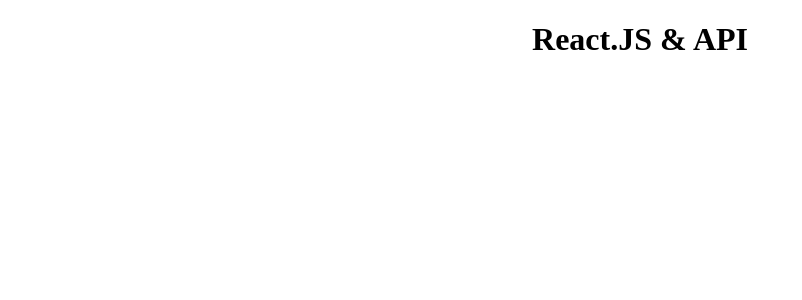
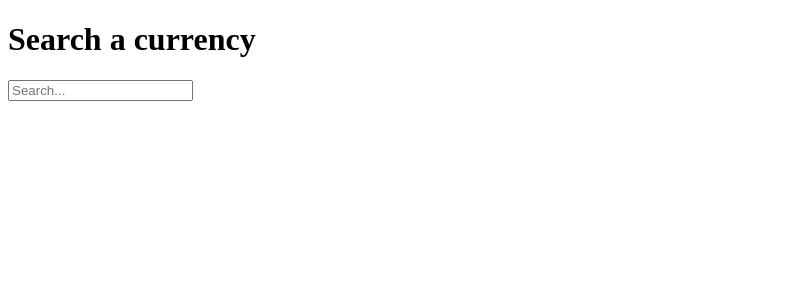
Before and after one commit to NirajanMahara/cryptocurrency-finance-tracker, a React (Create React App) app: page / in a window 1280 px wide. Shown: the top 300 px of the page, without its empty margins (0-802 px from the left). Built offline with nearby package versions, Linux system fonts and the light colour scheme; no server answers; the HTML template or start-up script is replaced by a standard one.

Commit message:
JSX (JavaScript XML) in App.js

```diff
--- a/src/App.js
+++ b/src/App.js
@@ -17,8 +17,13 @@
   }, []);
 
   return (
-    <div className='App'>
-      <h1>React.JS & API</h1>
+    <div className='coin-app'>
+      <div className='coin-search'>
+        <h1 className='coin-text'>Search a currency</h1>
+        <form>
+          <input type='text' placeholder='Search...' className='coin-input' />
+        </form>
+      </div>
     </div>
   );
 }
```
